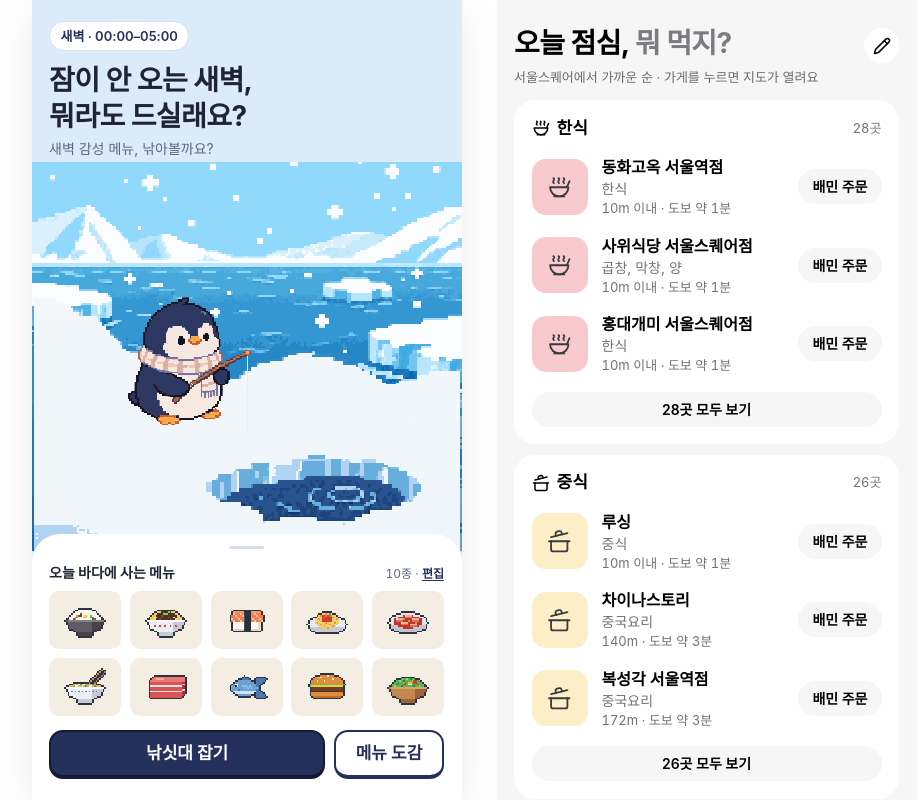
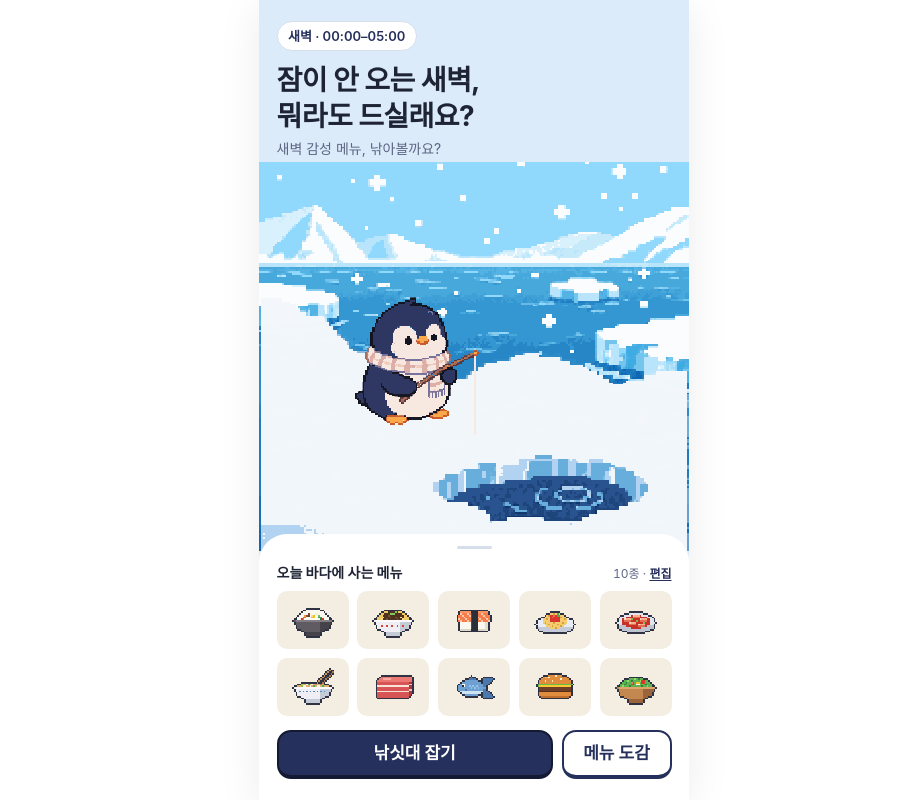
Before and after one commit to huddlingclub/huddling-13team, a React (Vite) app in the folder roulette/: page / in a window 1280 px wide. Shown: the whole page, without its empty margins (166-1088 px from the left). Built offline with nearby package versions, Linux system fonts and the light colour scheme; a web font is replaced by a local one.

Commit message:
feat(roulette): 우측 목록을 빼고 점심메뉴 낚시 한 화면으로, 주문하기는 QR 모달만 띄우기

```diff
--- a/roulette/App.tsx
+++ b/roulette/App.tsx
@@ -1,8 +1,6 @@
-import { useState, useEffect, useCallback, useRef } from 'react';
+import { useState, useEffect } from 'react';
 import { MenuFishing } from './components/MenuFishing';
 import { RouletteManager } from './components/RouletteManager';
-import { CategoryFeed } from './components/CategoryFeed';
-import { useIsDesktop } from './hooks/useIsDesktop';
 import { useUserLocation } from './hooks/useUserLocation';
 import { COLORS } from './components/RouletteItemEditor';
 import categories from './data/categories.json';
@@ -36,13 +34,7 @@ function loadItems(): RouletteItem[] {
 
 export default function App() {
   const [items, setItems] = useState<RouletteItem[]>(loadItems);
-  const [isFishing, setIsFishing] = useState(false);
-  const [winner, setWinner] = useState<RouletteItem | null>(null);
-  const [resultKey, setResultKey] = useState(0);
-  const [showAddItem, setShowAddItem] = useState(false);
   const [editorOpen, setEditorOpen] = useState(false);
-  const isDesktop = useIsDesktop();
-  const panelInputRef = useRef<HTMLInputElement>(null);
   const { location, requestLocation } = useUserLocation();
 
   // 항목 변경 시 로컬 스토리지에 저장
@@ -51,63 +43,23 @@ export default function App() {
     localStorage.setItem(VERSION_KEY, CURRENT_VERSION);
   }, [items]);
 
-  const handleCastStart = useCallback(() => {
-    setIsFishing(true);
-    setWinner(null);
-  }, []);
-
-  // 낚아 올린 메뉴. 데스크톱 우측 목록이 그 카테고리로 스크롤하고 강조한다.
-  const handleCatch = useCallback((item: RouletteItem) => {
-    setIsFishing(false);
-    setWinner(item);
-    setResultKey((k) => k + 1);
-  }, []);
-
-  // 데스크톱에서는 우측 목록 위에 편집 카드를 열고 입력창으로, 모바일에서는 바텀시트로 메뉴를 고친다.
-  const handleEditMenus = () => {
-    if (isDesktop) {
-      setEditorOpen(true);
-      requestAnimationFrame(() => panelInputRef.current?.focus());
-    } else {
-      setShowAddItem(true);
-    }
-  };
-
   return (
-    // 데스크톱(1024px 이상): 흰 배경 위에 좌측 점심메뉴 낚시 앱 + 우측 카테고리별 가게 목록
-    <div className="min-h-screen bg-white lg:flex lg:justify-center lg:gap-10">
+    // 점심메뉴 낚시 한 화면. 데스크톱(1024px 이상)에서는 흰 배경 가운데에 430px 폭으로 둔다.
+    <div className="min-h-screen bg-white">
       <main
-        className="relative mx-auto h-dvh w-full min-w-[320px] max-w-[768px] overflow-hidden bg-[#DCEBFA] lg:mx-0 lg:w-[430px] lg:shrink-0 lg:shadow-[0_8px_40px_rgba(0,0,0,0.08)]"
+        className="relative mx-auto h-dvh w-full min-w-[320px] max-w-[768px] overflow-hidden bg-[#DCEBFA] lg:w-[430px] lg:shadow-[0_8px_40px_rgba(0,0,0,0.08)]"
         data-name="점심메뉴 낚시"
       >
         <MenuFishing
           items={items}
           location={location}
           onRequestLocation={requestLocation}
-          onCastStart={handleCastStart}
-          onCatch={handleCatch}
-          onEditMenus={handleEditMenus}
+          onEditMenus={() => setEditorOpen(true)}
         />
 
-        {/* 메뉴 편집 바텀시트 (모바일) */}
-        {!isDesktop && (
-          <RouletteManager items={items} onItemsChange={setItems} isOpen={showAddItem} onOpenChange={setShowAddItem} />
-        )}
+        {/* 메뉴 편집 바텀시트 */}
+        <RouletteManager items={items} onItemsChange={setItems} isOpen={editorOpen} onOpenChange={setEditorOpen} />
       </main>
-
-      {isDesktop && (
-        <CategoryFeed
-          items={items}
-          onItemsChange={setItems}
-          winner={winner}
-          isSpinning={isFishing}
-          resultKey={resultKey}
-          location={location}
-          editorOpen={editorOpen}
-          onEditorOpenChange={setEditorOpen}
-          inputRef={panelInputRef}
-        />
-      )}
     </div>
   );
 }
--- a/roulette/components/CategoryFeed.tsx
+++ /dev/null
@@ -1,185 +0,0 @@
-import { useEffect, useMemo, useRef, useState } from 'react';
-import { Pencil } from 'lucide-react';
-import type { RouletteItem } from '../types';
-import type { UserLocation } from '../lib/location';
-import { findNearbyStores, measuredFromLabel, type NearbyStores } from '../lib/stores';
-import { foodStyle } from '../lib/foodStyles';
-import { RouletteItemEditor } from './RouletteItemEditor';
-import { StoreList } from './StoreList';
-import { FOCUS_RING } from './StoreRow';
-
-interface CategoryFeedProps {
-  items: RouletteItem[];
-  onItemsChange: (items: RouletteItem[]) => void;
-  winner: RouletteItem | null;
-  isSpinning: boolean;
-  // 새 결과가 나올 때마다 바뀌는 값. 같은 카테고리가 다시 뽑혀도 스크롤을 다시 한다.
-  resultKey: number;
-  location: UserLocation | null;
-  editorOpen: boolean;
-  onEditorOpenChange: (open: boolean) => void;
-  inputRef?: React.Ref<HTMLInputElement>;
-}
-
-const COLLAPSED_COUNT = 3;
-
-// 데스크톱 우측 목록. 참고 디자인(Morning/Evening Circle)처럼 회색 화면 위에
-// 룰렛 항목(카테고리)마다 흰 카드 하나를 두고 가까운 가게를 보여 준다.
-// 뽑힌 카테고리는 전부 펼치고 그 카드로 스크롤한다.
-export function CategoryFeed({
-  items,
-  onItemsChange,
-  winner,
-  isSpinning,
-  resultKey,
-  location,
-  editorOpen,
-  onEditorOpenChange,
-  inputRef,
-}: CategoryFeedProps) {
-  const sections = useMemo(
-    () => items.map((item) => ({ item, nearby: findNearbyStores(item.text, location) })),
-    [items, location],
-  );
-  const pickedId = !isSpinning && winner ? winner.id : null;
-  const sectionRefs = useRef(new Map<string, HTMLElement>());
-  const scrollRef = useRef<HTMLElement>(null);
-
-  useEffect(() => {
-    if (!pickedId) return;
-    const reduce = window.matchMedia('(prefers-reduced-motion: reduce)').matches;
-    sectionRefs.current.get(pickedId)?.scrollIntoView({ behavior: reduce ? 'auto' : 'smooth', block: 'start' });
-  }, [pickedId, resultKey]);
-
-  // 편집 카드는 목록 맨 위에 열리므로, 아래로 내려가 있었으면 위로 올린다.
-  useEffect(() => {
-    if (editorOpen) scrollRef.current?.scrollTo({ top: 0 });
-  }, [editorOpen]);
-
-  const status = isSpinning ? '고르는 중…' : winner ? winner.text : '뭐 먹지?';
-  const from = measuredFromLabel(sections[0]?.nearby.measuredFrom ?? 'base');
-
-  return (
-    <section
-      ref={scrollRef}
-      aria-label="카테고리별 근처 가게"
-      className="panel-scroll h-screen w-[420px] shrink-0 overflow-y-auto bg-[#F6F6F6] px-5"
-    >
-      <header className="sticky top-0 z-10 bg-[#F6F6F6] pb-4 pt-8">
-        <div className="flex items-start justify-between gap-4">
-          <h2 aria-live="polite" className="text-[28px] font-bold leading-9 tracking-[-0.02em] text-black">
-            오늘 점심,{' '}
-            <span key={status + resultKey} className={'text-[#7C7C80]' + (pickedId ? ' result-enter inline-block' : '')}>
-              {status}
-            </span>
-          </h2>
-          <button
-            type="button"
-            onClick={() => onEditorOpenChange(!editorOpen)}
-            aria-expanded={editorOpen}
-            aria-label="룰렛 메뉴 편집"
-            className={
-              'grid size-10 shrink-0 place-items-center rounded-full transition-colors duration-150 ' +
-              FOCUS_RING +
-              (editorOpen ? ' bg-black text-white' : ' bg-white text-black hover:bg-[#EDEDED]')
-            }
-          >
-            <Pencil className="size-[18px]" aria-hidden="true" />
-          </button>
-        </div>
-        <p className="mt-1.5 text-[13px] leading-[18px] text-[#6B6B6B]">{from}에서 가까운 순 · 가게를 누르면 지도가 열려요</p>
-      </header>
-
-      {editorOpen && (
-        <div className="mb-3 rounded-3xl bg-white pb-3 pt-5">
-          <div className="mb-3 flex items-center justify-between px-5">
-            <h3 className="text-[17px] font-semibold leading-6 text-black">
-              룰렛 메뉴 <span className="text-[#737373] tabular-nums">{items.length}</span>
-            </h3>
-            <button
-              type="button"
-              onClick={() => onEditorOpenChange(false)}
-              className={'h-9 rounded-full bg-[#F6F6F6] px-4 text-[14px] font-semibold text-black hover:bg-[#EDEDED] ' + FOCUS_RING}
-            >
-              완료
-            </button>
-          </div>
-          <RouletteItemEditor variant="panel" items={items} onItemsChange={onItemsChange} inputRef={inputRef} />
-        </div>
-      )}
-
-      <div className="space-y-3 pb-10">
-        {sections.map(({ item, nearby }) => (
-          <CategorySection
-            key={item.id}
-            item={item}
-            nearby={nearby}
-            picked={item.id === pickedId}
-            sectionRef={(el) => {
-              if (el) sectionRefs.current.set(item.id, el);
-              else sectionRefs.current.delete(item.id);
-            }}
-          />
-        ))}
-      </div>
-    </section>
-  );
-}
-
-interface CategorySectionProps {
-  item: RouletteItem;
-  nearby: NearbyStores;
-  picked: boolean;
-  sectionRef: (el: HTMLElement | null) => void;
-}
-
-function CategorySection({ item, nearby, picked, sectionRef }: CategorySectionProps) {
-  const [expanded, setExpanded] = useState(false);
-  const { Icon } = foodStyle(item.text);
-  const count = nearby.stores.length;
-  const open = picked || expanded;
-  const headingId = 'feed-' + item.id;
-
-  return (
-    <article
-      ref={sectionRef}
-      aria-labelledby={headingId}
-      // 고정 제목(높이 100px) 바로 아래에 멈추고, 이전 카드 끝은 제목 뒤로 숨는다.
-      className="scroll-mt-[106px] rounded-3xl bg-white p-5"
-    >
-      <header className="mb-5 flex items-center gap-2">
-        <Icon className="size-[18px] shrink-0 text-black" strokeWidth={2} aria-hidden="true" />
-        <h3 id={headingId} className="truncate text-[17px] font-semibold leading-6 text-black">
-          {item.text}
-        </h3>
-        {picked && (
-          <span className="shrink-0 rounded-full border border-[#F3C6D6] px-2.5 text-[12px] font-semibold leading-[22px] text-[#B8507A]">
-            오늘의 점심
-          </span>
-        )}
-        {count > 0 && <span className="ml-auto shrink-0 text-[13px] text-[#737373] tabular-nums">{count}곳</span>}
-      </header>
-
-      <StoreList
-        menu={item.text}
-        stores={nearby.stores}
-        limit={open ? undefined : COLLAPSED_COUNT}
-        firstNote={picked ? '가장 가까운 곳' : undefined}
-      />
-
-      {!picked && count > COLLAPSED_COUNT && (
-        <button
-          type="button"
-          onClick={() => setExpanded(!expanded)}
-          aria-expanded={expanded}
-          className={
-            'mt-5 h-10 w-full rounded-full bg-[#F6F6F6] text-[14px] font-semibold text-black transition-colors duration-150 hover:bg-[#EDEDED] ' +
-            FOCUS_RING
-          }
-        >
-          {expanded ? '접기' : count + '곳 모두 보기'}
-        </button>
-      )}
-    </article>
-  );
-}
--- a/roulette/components/RouletteManager.tsx
+++ b/roulette/components/RouletteManager.tsx
@@ -9,10 +9,14 @@ interface RouletteManagerProps {
   onOpenChange: (open: boolean) => void;
 }
 
-// 모바일 화면용 항목 편집 바텀시트
+// 메뉴 편집 바텀시트. 앱 폭(데스크톱 430px, 그보다 좁으면 최대 768px)에 맞춰 연다.
 export function RouletteManager({ items, onItemsChange, isOpen, onOpenChange }: RouletteManagerProps) {
   return (
-    <BottomSheet isOpen={isOpen} onClose={() => onOpenChange(false)} className="h-[80vh] max-h-[600px] min-h-[400px]">
+    <BottomSheet
+      isOpen={isOpen}
+      onClose={() => onOpenChange(false)}
+      className="h-[80vh] max-h-[600px] min-h-[400px] !max-w-[768px] lg:!max-w-[430px]"
+    >
       {/* Drag Handle */}
       <div className="absolute top-3 left-1/2 transform -translate-x-1/2">
         <div className="w-10 h-1 bg-muted-foreground/30 rounded-full" />
--- a/roulette/hooks/useIsDesktop.ts
+++ /dev/null
@@ -1,18 +0,0 @@
-import { useEffect, useState } from 'react';
-
-// 우측 메뉴 목록 패널을 보여 주는 데스크톱 기준 (Tailwind lg와 같은 1024px)
-const DESKTOP_QUERY = '(min-width: 1024px)';
-
-export function useIsDesktop() {
-  const [isDesktop, setIsDesktop] = useState(() => window.matchMedia(DESKTOP_QUERY).matches);
-
-  useEffect(() => {
-    const mq = window.matchMedia(DESKTOP_QUERY);
-    const onChange = () => setIsDesktop(mq.matches);
-    onChange();
-    mq.addEventListener('change', onChange);
-    return () => mq.removeEventListener('change', onChange);
-  }, []);
-
-  return isDesktop;
-}
```
Also changed, not shown: roulette/components/MenuFishing.tsx (+3 -12 lines), 1 other file (tests, documents, lock files or other folders).
